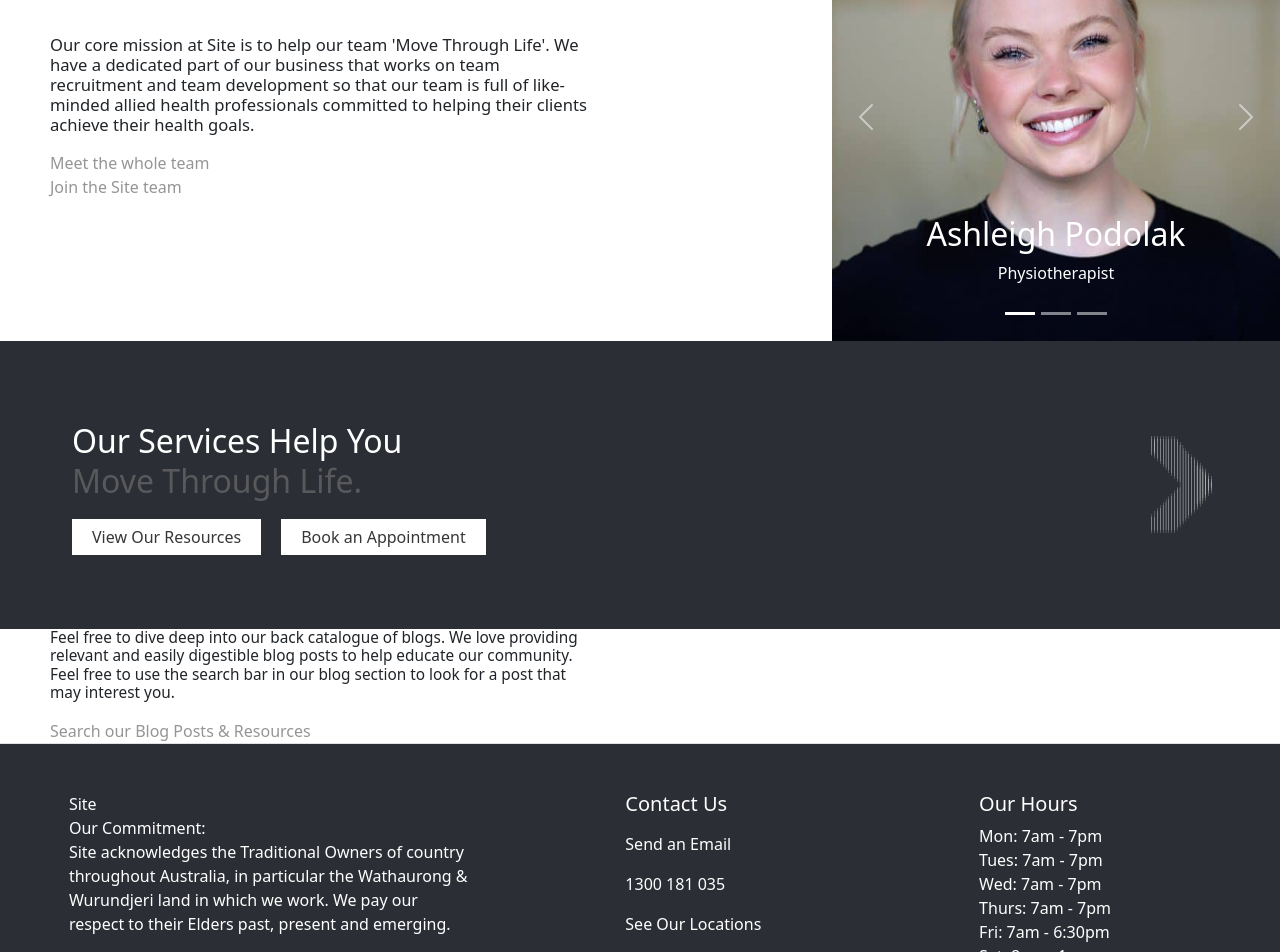
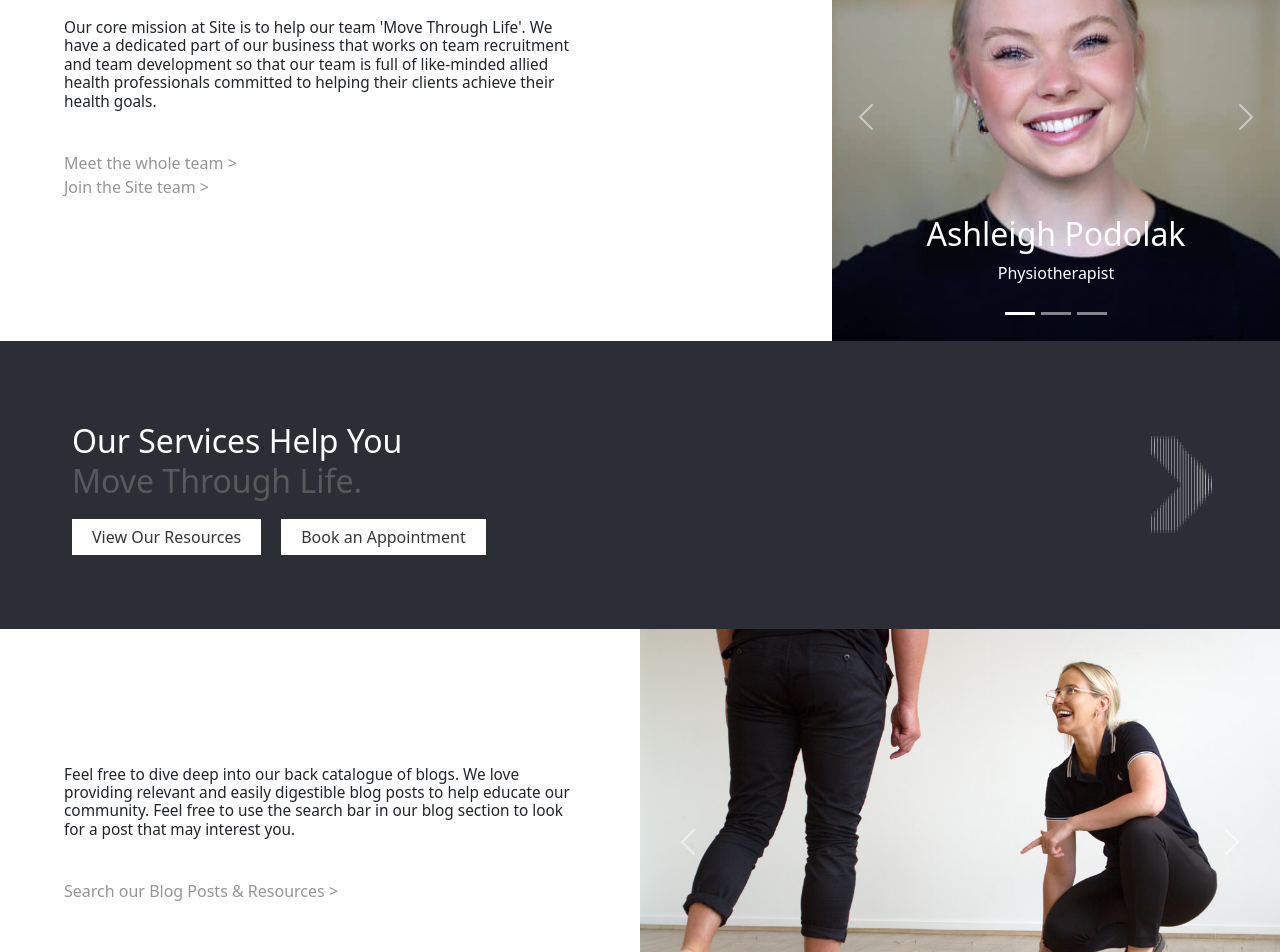
Before and after one commit to bhavik217/TheraMotion, a React (Vite) app in the folder FrontEnd/: page / in a window 1280 px wide. Shown: the part 1620-2572 px from the top of the page. Built offline with nearby package versions, Linux system fonts and the light colour scheme.

Commit message:
Edited some code

```diff
--- a/FrontEnd/src/components/IntroSection.jsx
+++ b/FrontEnd/src/components/IntroSection.jsx
@@ -1,7 +1,16 @@
 import './IntroSection.css'
 import { Link } from "react-router-dom";
 
-function IntroSection({hd1=null, hd2=null, hd3=null, content=null, links=[], linksNames=[], img=null, carousel=null }) {
+function IntroSection({
+    hd1 = null,
+    hd2 = null,
+    hd3 = null,
+    content = null,
+    links = [],
+    linksNames = [],
+    img = null,
+    carousel = null,
+    buttonProps = null }) {
     return (
         <section className="row mx-0 section1">
             <div className="col-sm-6 first-container">
@@ -12,15 +21,19 @@ function IntroSection({hd1=null, hd2=null, hd3=null, content=null, links=[], lin
                     <p>{content}</p>
                 </div>}
                 <div style={{ height: "3vh" }}></div>
-                {links.length > 0 && <div className="links">
-                    <p>
-                        {links.map((link, index) =>
-                            <>
-                                <Link to={link}>{linksNames[index]} &gt;</Link><br />
-                            </>
-                        )}
-                    </p>
-                </div>}
+                {links.length > 0 && (
+                    <div className="links">
+                        <p>
+                            {links.map((link, index) => (
+                                <div key={index}>
+                                    <Link to={link}>{linksNames[index]} &gt;</Link>
+                                    <br />
+                                </div>
+                            ))}
+                        </p>
+                    </div>
+                )}
+                {buttonProps && <button className={`btn ${buttonProps.color}`} onClick={buttonProps.onClick}>{buttonProps.text}</button>}
             </div>
             <div className="col-sm-6 p-0 second-container">
                 {img && <img src={img} alt="" />}
--- /dev/null
+++ b/FrontEnd/src/components/elements/Carousel2.css
@@ -0,0 +1,11 @@
+.carousel2{
+    width: 70%;
+    float: right;
+}
+
+@media screen and (max-width : 576px){
+    .carousel2{
+        width: 100%;
+        float: right;
+    }
+};
--- a/FrontEnd/src/components/elements/Carousel2.jsx
+++ b/FrontEnd/src/components/elements/Carousel2.jsx
@@ -1,11 +1,12 @@
+import "./Carousel2.css"
+
 function Carousel2({ img1, img2, img3, num, h1, h2, h3, p1, p2, p3 }) {
   return (
     <div
       id={`carousel${num}`}
-      className="carousel slide newclass"
+      className="carousel slide newclass carousel2"
       data-bs-ride="carousel"
       data-bs-interval="3000"
-      style={{ width: "70%", float: "right" }}
     >
       <div className="carousel-indicators">
         <button
--- a/FrontEnd/src/pages/JoinTeam.jsx
+++ b/FrontEnd/src/pages/JoinTeam.jsx
@@ -1,8 +1,14 @@
 import './JoinTeam.css'
 import joinTeamData from './data/JoinTeamData'
 import { Link } from "react-router-dom";
+import IntroSection from '../components/IntroSection';
 
 function JoinTeam(){
+    const buttonProps = {
+        text: "Get in contact with us",
+        onClick: () => window.scrollBy(0, 1400),
+        color: "btn-dark"
+    };
     function showhide(num){
         for(let i = 1; i <= joinTeamData.length; i++){
             let which = "content" + i;
@@ -25,6 +31,12 @@ function JoinTeam(){
                 </div>
             </section>
 
+            <IntroSection
+                hd2="Hi! Can we help you Move Through Life?"
+                content="Are you looking for a career and not just a job? If you are then MoveMend could provide you with the perfect opportunity. Just by landing on this page you have taken the first step, but let us tell you a bit about ourselves so we can make sure we're right for each other, We're always on the lookout for smart, talented people, so if you like what you see here, reach out for a chat. We love going for a coffee."
+                img="/Join-team-imgs/Sec1.jpg"
+                {...buttonProps}
+            />
             <section className="row mx-0 section2">
                 <div className="col-md-6 sub-container1">
                     <span className="heading">Hi! Can we help you Move Through Life?</span>
--- a/FrontEnd/src/pages/MainPage.jsx
+++ b/FrontEnd/src/pages/MainPage.jsx
@@ -16,6 +16,28 @@ function MainPage(){
         h2: "Myotherapy",
         h3: "Physiotherapy",
     };
+    const carouselProps2 = {
+        img1: "/Meet-team-imgs/Ashleigh.jpg",
+        img2: "/Meet-team-imgs/Holly.jpg",
+        img3: "/Meet-team-imgs/Lachlan.jpg",
+        num: "2",
+        h1: "Ashleigh Podolak",
+        h2: "Holly Eckert",
+        h3: "Lachlan White",
+        p1: "Physiotherapist",
+        p2: "Exercise Physiologist",
+        p3: "Osteopath"
+    };
+    const carouselProps3 = {
+        img1: "/Services-imgs/Car3-1.jpg",
+        img2: "/Services-imgs/Car3-2.jpg",
+        img3: "/Services-imgs/Car3-3.jpg",
+        num: "3",
+        h1: "Healthy Bones at Every Age",
+        h2: "Arthritis of Lower Back",
+        h3: "Back Pain Relief"
+      };
+
     return(
         <div className="mainpage">
             <div style={{height: "10.4vh"}}></div>
@@ -66,25 +88,12 @@ function MainPage(){
                 </div>
             </section>
 
-            <section className="row mx-0 section5">
-                <div className="col-sm-6 sub-container1">
-                    <div className="content1">
-                    <p>Our core mission at Site is to help our team 'Move Through Life'. We have a dedicated part of our
-                        business that works on team recruitment and team development so that our team is full of like-minded allied
-                        health professionals committed to helping their clients achieve their health goals.
-                    </p>
-                    </div>
-                    <div className="content2">
-                    <Link to="/meet-team"><span>Meet the whole team</span></Link>
-                    </div>
-                    <div className="content2">
-                    <Link to="/join-team"><span>Join the Site team</span></Link>
-                    </div>
-                </div>
-                <div className="col-sm-6 p-0 sub-container2">
-                    <Carousel2 img1="/Meet-team-imgs/Ashleigh.jpg" img2="/Meet-team-imgs/Holly.jpg" img3="/Meet-team-imgs/Lachlan.jpg" num={"2"} h1={"Ashleigh Podolak"} h2={"Holly Eckert"} h3={"Lachlan White"} p1={"Physiotherapist"} p2={"Exercise Physiologist"} p3={"Osteopath"}/>
-                </div>
-            </section>
+            <IntroSection
+                content="Our core mission at Site is to help our team 'Move Through Life'. We have a dedicated part of our business that works on team recruitment and team development so that our team is full of like-minded allied health professionals committed to helping their clients achieve their health goals."
+                links={["/meet-team", "/join-team"]}
+                linksNames={["Meet the whole team", "Join the Site team"]}
+                carousel={<Carousel2 {...carouselProps2} />}
+            />
 
             <section className="section6">
                 <div className="container">
@@ -102,18 +111,15 @@ function MainPage(){
                 </div>
             </section>
 
+            <IntroSection
+                content="Feel free to dive deep into our back catalogue of blogs. We love providing relevant and easily digestible
+                        blog posts to help educate our community. Feel free to use the search bar in our blog section to look for a
+                        post that may interest you."
+                links={["/blog"]}
+                linksNames={["Search our Blog Posts & Resources"]}
+                carousel={<Carousel {...carouselProps3} />}
+            />
             <section className="row mx-0 section7">
-                <div className="col-sm-6 sub-container1">
-                    <div className="content1">
-                    <p>Feel free to dive deep into our back catalogue of blogs. We love providing relevant and easily digestible
-                        blog posts to help educate our community. Feel free to use the search bar in our blog section to look for a
-                        post that may interest you.
-                    </p>
-                    </div>
-                    <div className="content2">
-                    <Link to="/blog"><span>Search our Blog Posts & Resources</span></Link>
-                    </div>
-                </div>
                 <div className="col-sm-6 p-0 sub-container2">
                     {/* <Carousel img1="/Services-imgs/Car3-1.jpg" img2="/Services-imgs/Car3-2.jpg" img3="/Services-imgs/Car3-3.jpg" num={"3"} h1={"Healthy Bones at Every Age"} h2={"Arthritis of Lower Back"} h3={"Back Pain Relief"}/> */}
                 </div>
```
